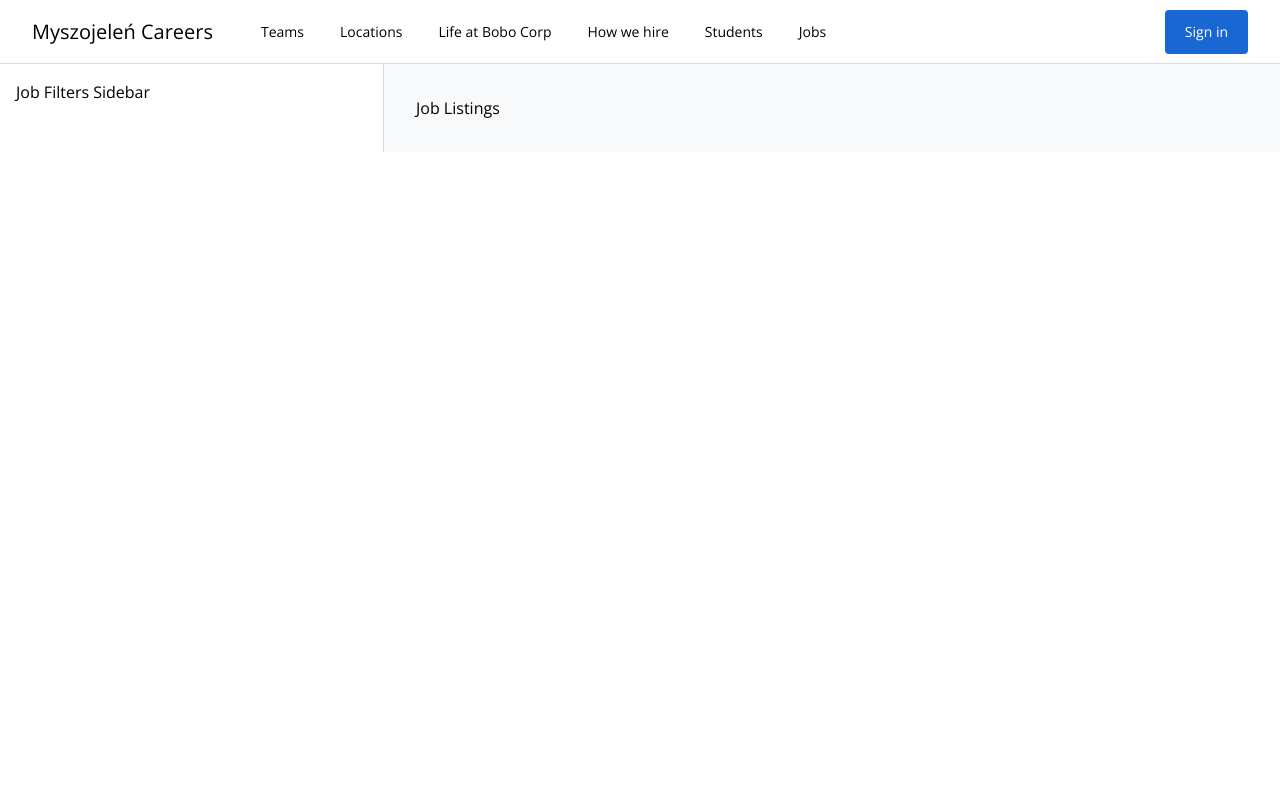
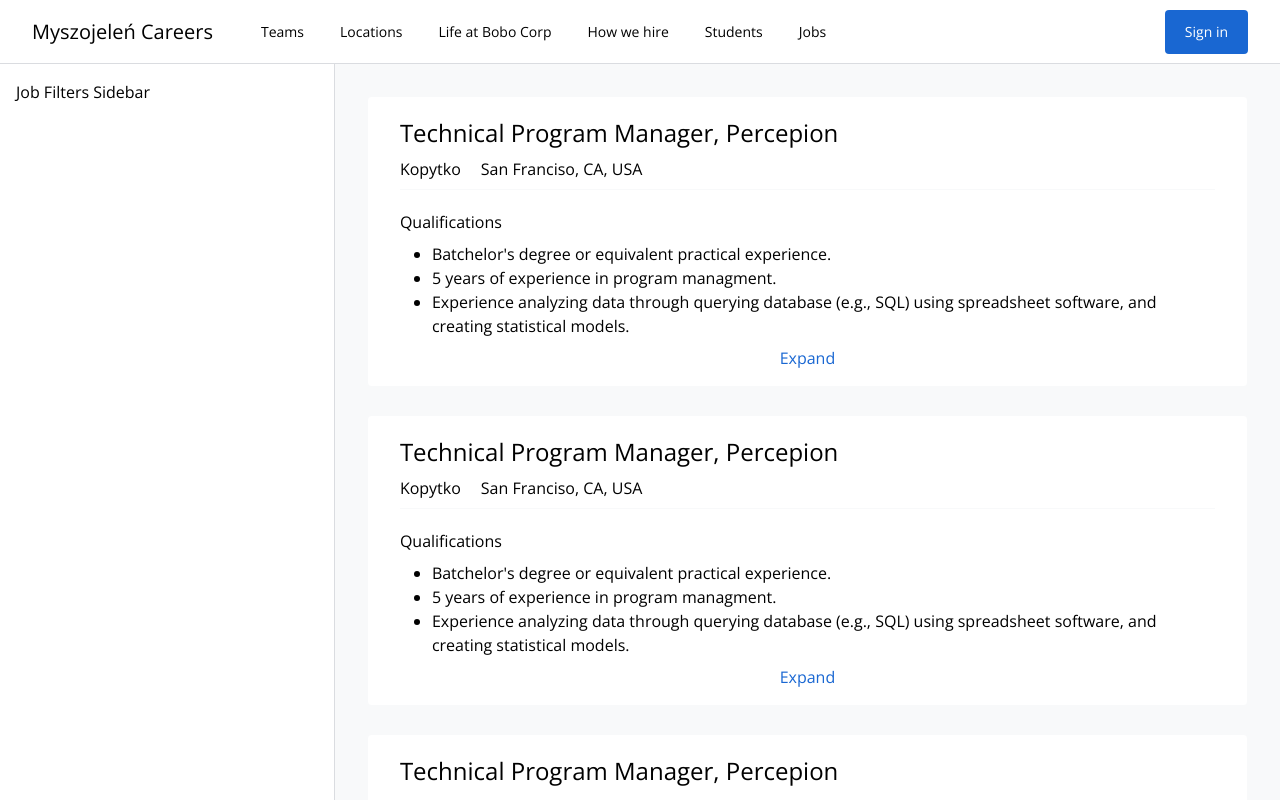
Before and after one commit to Canthar90/Vue_starting, a Vue app: page /#/jobs/reasults in a window 1280 px wide. Shown: the top 800 px of the page. Built offline with nearby package versions, Linux system fonts and the light colour scheme.

Commit message:
Added Job listing content and job contents placed inside JobListing component

```diff
--- /dev/null
+++ b/src/components/JobReasults/JobListing.vue
@@ -0,0 +1,47 @@
+<template>
+  <li class="mb-7">
+    <router-link
+      to="/jobs/reasults/1"
+      class="mx-auto block rounded border border-solid border-brand-gray-2 bg-white hover:shadow-gray"
+    >
+      <div class="mx-8 border-b border-solid border-brand-gray-2 pb-2 pt-5">
+        <h2 class="mb-2 text-2xl">Technical Program Manager, Percepion</h2>
+        <div class="flex flex-row align-middle">
+          <div class="mr-5">
+            <span>Kopytko</span>
+          </div>
+
+          <div>
+            <span>San Franciso, CA, USA</span>
+          </div>
+        </div>
+      </div>
+
+      <div class="px-8 py-4">
+        <div>
+          <h3 class="mb-2 mt-1">Qualifications</h3>
+          <div>
+            <ul class="list-disc pl-8">
+              <li>Batchelor's degree or equivalent practical experience.</li>
+              <li>5 years of experience in program managment.</li>
+              <li>
+                Experience analyzing data through querying database (e.g., SQL) using spreadsheet
+                software, and creating statistical models.
+              </li>
+            </ul>
+          </div>
+        </div>
+
+        <div class="mt-2 text-center">
+          <router-link to="/jobs/reasults/1" class="text-brand-blue-1">Expand</router-link>
+        </div>
+      </div>
+    </router-link>
+  </li>
+</template>
+
+<script>
+export default {
+  name: 'JobsListing'
+}
+</script>
--- a/src/components/JobReasults/JobListings.vue
+++ b/src/components/JobReasults/JobListings.vue
@@ -1,9 +1,18 @@
 <template>
-  <main class="flex-auto bg-brand-gray-2 p-8">Job Listings</main>
+  <main class="flex-auto bg-brand-gray-2 p-8">
+    <ol>
+      <job-listing />
+      <job-listing />
+      <job-listing />
+    </ol>
+  </main>
 </template>
 
 <script>
+import JobListing from '@/components/JobReasults/JobListing.vue'
+
 export default {
-  name: 'JobListings'
+  name: 'JobListings',
+  components: { JobListing }
 }
 </script>
```
